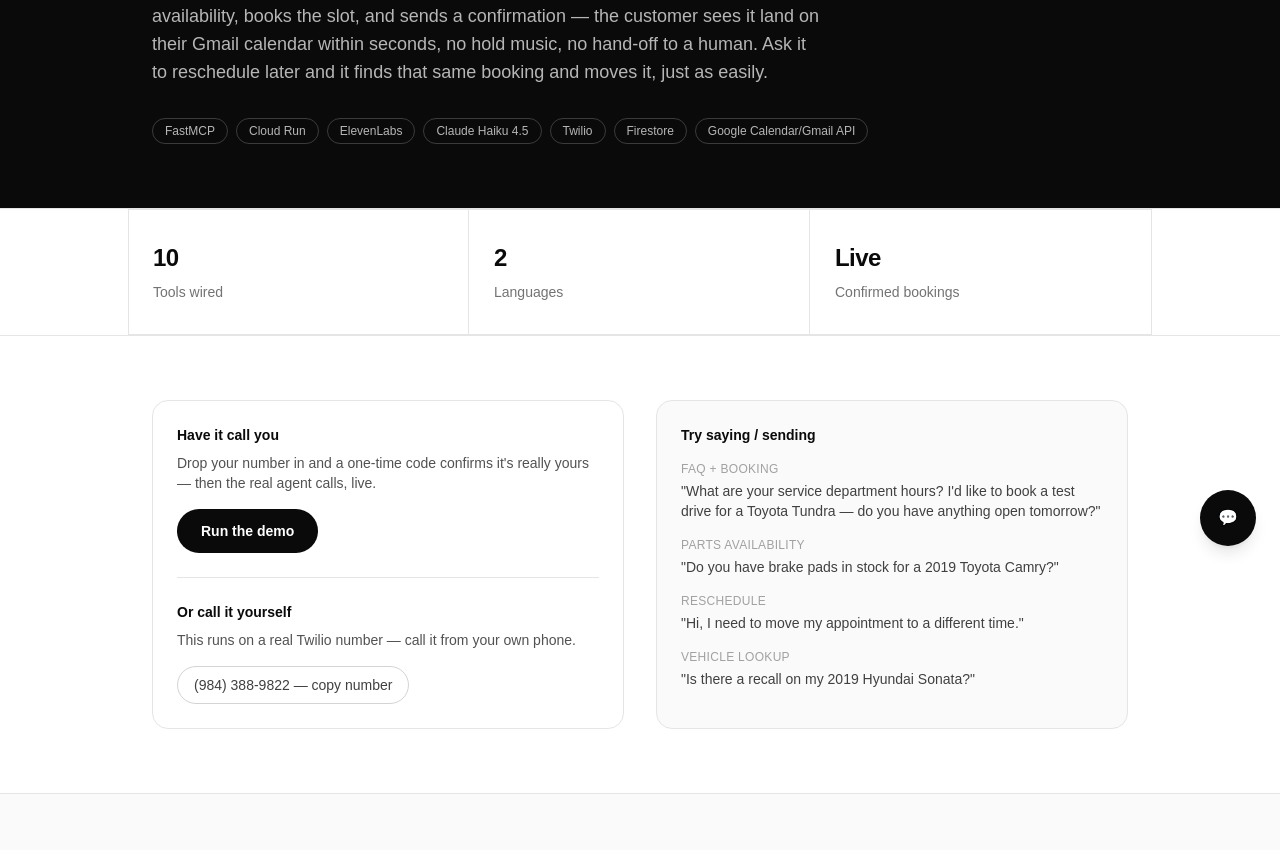
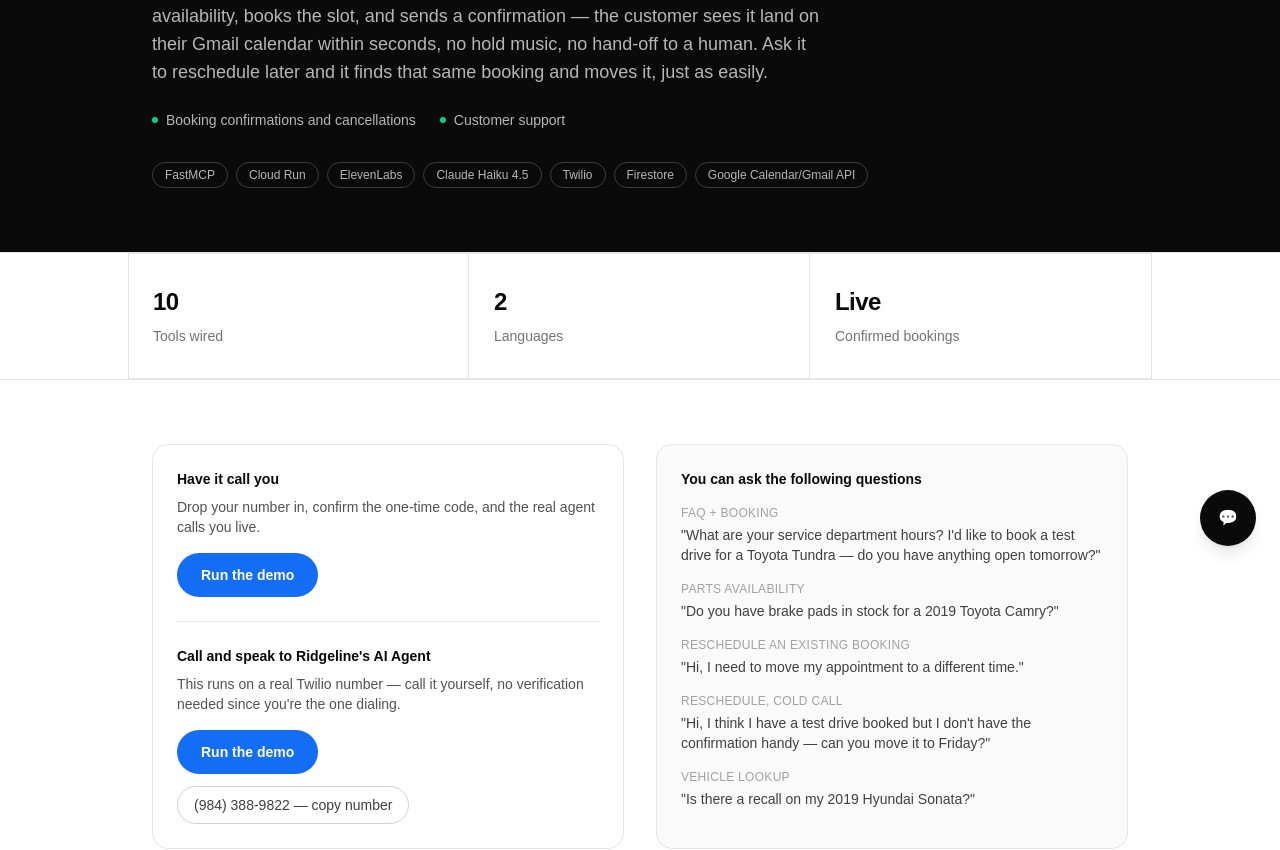
Before and after one commit to lainezescoto-nov12/solutions-portfolio, a Next.js app: page /agents/voice in a window 1280 px wide. Shown: the part 230-1080 px from the top of the page. Built offline with nearby package versions, Linux system fonts and the light colour scheme; no server answers.

Commit message:
Split inbound/outbound call demos, fix copy, add live-capabilities + standalone reschedule prompt

```diff
--- a/src/components/AgentGrid.tsx
+++ b/src/components/AgentGrid.tsx
@@ -2,9 +2,9 @@
 import { agents } from "@/lib/agents";
 
 const gradients: Record<string, string> = {
-  voice: "from-violet-600 to-blue-600",
-  chat: "from-blue-600 to-cyan-500",
-  email: "from-pink-600 to-orange-500",
+  voice: "from-blue-600 to-blue-950",
+  chat: "from-slate-500 to-slate-900",
+  email: "from-blue-400 to-slate-800",
 };
 
 export function AgentGrid() {
--- a/src/components/Hero.tsx
+++ b/src/components/Hero.tsx
@@ -6,7 +6,7 @@
         className="pointer-events-none absolute inset-0 opacity-90"
         style={{
           background:
-            "radial-gradient(60% 60% at 20% 20%, #6d28d9 0%, transparent 60%), radial-gradient(50% 50% at 80% 30%, #2563eb 0%, transparent 60%), radial-gradient(60% 60% at 50% 90%, #db2777 0%, transparent 55%)",
+            "radial-gradient(60% 60% at 20% 15%, #146EF5 0%, transparent 60%), radial-gradient(55% 55% at 85% 25%, #1d4ed8 0%, transparent 60%), radial-gradient(70% 70% at 50% 100%, #0a2472 0%, transparent 55%)",
         }}
       />
       <div className="relative mx-auto max-w-6xl px-6 pt-28 pb-24 sm:pt-36 sm:pb-32">
@@ -23,7 +23,8 @@
         <div className="mt-10 flex flex-wrap gap-4">
           <a
             href="#agents"
-            className="rounded-full bg-white px-6 py-3 text-sm font-semibold text-neutral-950 transition hover:bg-white/90"
+            className="rounded-full px-6 py-3 text-sm font-semibold text-white transition hover:brightness-110"
+            style={{ backgroundColor: "#146EF5" }}
           >
             Try an agent
           </a>
--- a/src/components/agent/AgentHeader.tsx
+++ b/src/components/agent/AgentHeader.tsx
@@ -26,6 +26,19 @@
           {agent.industry}
         </p>
         <p className="mt-6 max-w-2xl text-lg text-white/70">{agent.summary}</p>
+        {agent.liveCapabilities && agent.liveCapabilities.length > 0 && (
+          <ul className="mt-6 flex flex-wrap gap-x-6 gap-y-2">
+            {agent.liveCapabilities.map((cap) => (
+              <li
+                key={cap}
+                className="flex items-center gap-2 text-sm text-white/70"
+              >
+                <span className="h-1.5 w-1.5 rounded-full bg-emerald-400" />
+                {cap}
+              </li>
+            ))}
+          </ul>
+        )}
         <div className="mt-8 flex flex-wrap gap-2">
           {agent.stack.map((s) => (
             <span
--- /dev/null
+++ b/src/components/agent/InboundCallModal.tsx
@@ -0,0 +1,67 @@
+"use client";
+
+import { useState } from "react";
+import { Waveform } from "@/components/agent/Waveform";
+
+const PHONE_DISPLAY = "(984) 388-9822";
+const PHONE_RAW = "+19843889822";
+
+// Inbound demo screen: the visitor is calling Ridgeline's real number
+// themselves, so there's no identity to verify — no phone/code steps
+// here, just a call-now affordance styled to match the outbound modal.
+// (Verification only applies to the outbound "have it call you" flow,
+// where we're the ones initiating contact with a number we don't own.)
+export function InboundCallModal({ onClose }: { onClose: () => void }) {
+  const [dialing, setDialing] = useState(false);
+
+  return (
+    <div
+      className="fixed inset-0 z-[60] flex items-center justify-center bg-neutral-950/70 px-4 backdrop-blur-sm"
+      onClick={onClose}
+    >
+      <div
+        onClick={(e) => e.stopPropagation()}
+        className="relative flex w-full max-w-sm flex-col items-center overflow-hidden rounded-[2.5rem] border border-white/10 bg-gradient-to-b from-neutral-900 to-neutral-950 px-8 py-10 text-white shadow-2xl"
+      >
+        <button
+          onClick={onClose}
+          aria-label="Close"
+          className="absolute right-5 top-5 text-white/40 hover:text-white"
+        >
+          ×
+        </button>
+
+        <div
+          className="flex h-20 w-20 items-center justify-center rounded-full text-2xl font-semibold"
+          style={{ background: "linear-gradient(135deg, #146EF5 0%, #0a2472 100%)" }}
+        >
+          RA
+        </div>
+        <p className="mt-4 text-lg font-semibold">Ridgeline Auto Group</p>
+        <p className="text-sm text-white/50">AI Voice Agent</p>
+
+        <p className="mt-6 text-sm font-medium text-white/70">
+          {dialing ? "Dialing…" : "Tap to call the real agent"}
+        </p>
+
+        <div className="mt-2 w-full">
+          <Waveform active={dialing} />
+        </div>
+
+        <a
+          href={`tel:${PHONE_RAW}`}
+          onClick={() => setDialing(true)}
+          className="mt-6 w-full rounded-full px-5 py-3 text-center text-sm font-semibold text-white transition hover:brightness-110"
+          style={{ backgroundColor: "#146EF5" }}
+        >
+          Call {PHONE_DISPLAY}
+        </a>
+
+        <p className="mt-8 text-center text-[11px] text-white/30">
+          This dials Ridgeline&apos;s real Twilio number from your phone —
+          no code needed, you&apos;re the one placing the call.
+        </p>
+      </div>
+    </div>
+  );
+}
--- a/src/components/agent/PhoneCallModal.tsx
+++ b/src/components/agent/PhoneCallModal.tsx
@@ -109,7 +109,10 @@
           ×
         </button>
 
-        <div className="flex h-20 w-20 items-center justify-center rounded-full bg-gradient-to-br from-violet-600 to-blue-600 text-2xl font-semibold">
+        <div
+          className="flex h-20 w-20 items-center justify-center rounded-full text-2xl font-semibold"
+          style={{ background: "linear-gradient(135deg, #146EF5 0%, #0a2472 100%)" }}
+        >
           RA
         </div>
         <p className="mt-4 text-lg font-semibold">Ridgeline Auto Group</p>
@@ -141,7 +144,8 @@
             <button
               onClick={sendCode}
               disabled={loading || phone.replace(/\D/g, "").length < 7 || !apiConfigured}
-              className="w-full rounded-full bg-white px-5 py-3 text-sm font-semibold text-neutral-950 hover:bg-white/90 disabled:opacity-30"
+              className="w-full rounded-full px-5 py-3 text-sm font-semibold text-white transition hover:brightness-110 disabled:opacity-30"
+              style={{ backgroundColor: "#146EF5" }}
             >
               {loading ? "Sending…" : "Send code"}
             </button>
@@ -161,7 +165,8 @@
             <button
               onClick={verifyAndCall}
               disabled={loading || !code}
-              className="w-full rounded-full bg-white px-5 py-3 text-sm font-semibold text-neutral-950 hover:bg-white/90 disabled:opacity-30"
+              className="w-full rounded-full px-5 py-3 text-sm font-semibold text-white transition hover:brightness-110 disabled:opacity-30"
+              style={{ backgroundColor: "#146EF5" }}
             >
               {loading ? "Verifying…" : "Verify & call me"}
             </button>
--- a/src/components/agent/SamplePrompts.tsx
+++ b/src/components/agent/SamplePrompts.tsx
@@ -4,7 +4,7 @@
   return (
     <div className="rounded-2xl border border-neutral-200 bg-neutral-50 p-6">
       <p className="text-sm font-semibold text-neutral-950">
-        Try saying / sending
+        You can ask the following questions
       </p>
       <ul className="mt-4 space-y-4">
         {prompts.map((p) => (
--- a/src/components/agent/VoiceDemoPanel.tsx
+++ b/src/components/agent/VoiceDemoPanel.tsx
@@ -3,6 +3,7 @@
 import { useState } from "react";
 import type { Agent } from "@/lib/agents";
 import { PhoneCallModal } from "@/components/agent/PhoneCallModal";
+import { InboundCallModal } from "@/components/agent/InboundCallModal";
 
 const PHONE_DISPLAY = "(984) 388-9822";
 const PHONE_RAW = "+19843889822";
@@ -26,7 +27,8 @@
 
 export function VoiceDemoPanel({ agent }: { agent: Agent }) {
   void agent;
-  const [callOpen, setCallOpen] = useState(false);
+  const [outboundOpen, setOutboundOpen] = useState(false);
+  const [inboundOpen, setInboundOpen] = useState(false);
 
   return (
     <div className="rounded-2xl border border-neutral-200 bg-white p-6">
@@ -34,29 +36,40 @@
         Have it call you
       </p>
       <p className="mt-2 text-sm text-neutral-600">
-        Drop your number in and a one-time code confirms it&apos;s really
-        yours — then the real agent calls, live.
+        Drop your number in, confirm the one-time code, and the real agent
+        calls you live.
       </p>
       <button
-        onClick={() => setCallOpen(true)}
-        className="mt-4 rounded-full bg-neutral-950 px-6 py-3 text-sm font-semibold text-white hover:bg-neutral-800"
+        onClick={() => setOutboundOpen(true)}
+        className="mt-4 rounded-full px-6 py-3 text-sm font-semibold text-white transition hover:brightness-110"
+        style={{ backgroundColor: "#146EF5" }}
       >
         Run the demo
       </button>
 
-      {callOpen && <PhoneCallModal onClose={() => setCallOpen(false)} />}
+      {outboundOpen && <PhoneCallModal onClose={() => setOutboundOpen(false)} />}
 
       <div className="mt-6 border-t border-neutral-200 pt-6">
         <p className="text-sm font-semibold text-neutral-950">
-          Or call it yourself
+          Call and speak to Ridgeline&apos;s AI Agent
         </p>
         <p className="mt-2 text-sm text-neutral-600">
-          This runs on a real Twilio number — call it from your own phone.
+          This runs on a real Twilio number — call it yourself, no
+          verification needed since you&apos;re the one dialing.
         </p>
-        <div className="mt-4">
+        <button
+          onClick={() => setInboundOpen(true)}
+          className="mt-4 rounded-full px-6 py-3 text-sm font-semibold text-white transition hover:brightness-110"
+          style={{ backgroundColor: "#146EF5" }}
+        >
+          Run the demo
+        </button>
+        <div className="mt-3">
           <CopyNumber />
         </div>
       </div>
+
+      {inboundOpen && <InboundCallModal onClose={() => setInboundOpen(false)} />}
     </div>
   );
 }
--- a/src/lib/agents.ts
+++ b/src/lib/agents.ts
@@ -22,6 +22,7 @@
   stack: string[];
   samplePrompts: SamplePrompt[];
   externalUrl?: string;
+  liveCapabilities?: string[];
 };
 
 export const agents: Agent[] = [
@@ -40,10 +41,12 @@
       { label: "Confirmed bookings", value: "Live" },
     ],
     stack: ["FastMCP", "Cloud Run", "ElevenLabs", "Claude Haiku 4.5", "Twilio", "Firestore", "Google Calendar/Gmail API"],
+    liveCapabilities: ["Booking confirmations and cancellations", "Customer support"],
     samplePrompts: [
       { label: "FAQ + booking", prompt: "\"What are your service department hours? I'd like to book a test drive for a Toyota Tundra — do you have anything open tomorrow?\"" },
       { label: "Parts availability", prompt: "\"Do you have brake pads in stock for a 2019 Toyota Camry?\"" },
-      { label: "Reschedule", prompt: "\"Hi, I need to move my appointment to a different time.\"" },
+      { label: "Reschedule an existing booking", prompt: "\"Hi, I need to move my appointment to a different time.\"" },
+      { label: "Reschedule, cold call", prompt: "\"Hi, I think I have a test drive booked but I don't have the confirmation handy — can you move it to Friday?\"" },
       { label: "Vehicle lookup", prompt: "\"Is there a recall on my 2019 Hyundai Sonata?\"" },
     ],
     externalUrl: "tel:+19843889822",
```
